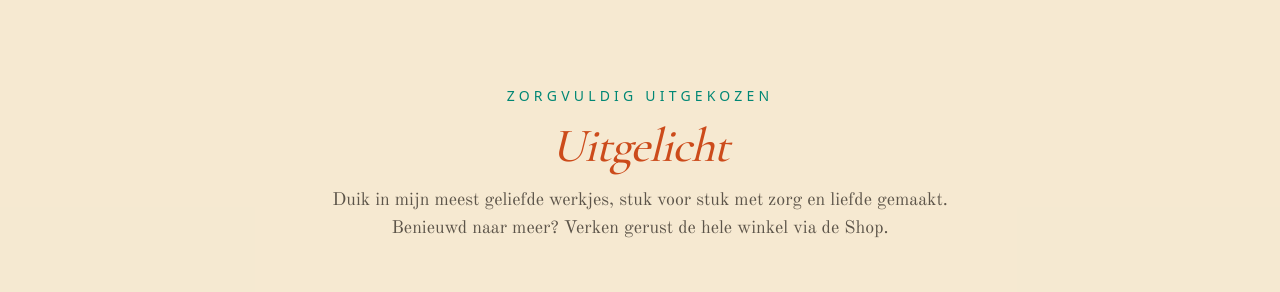
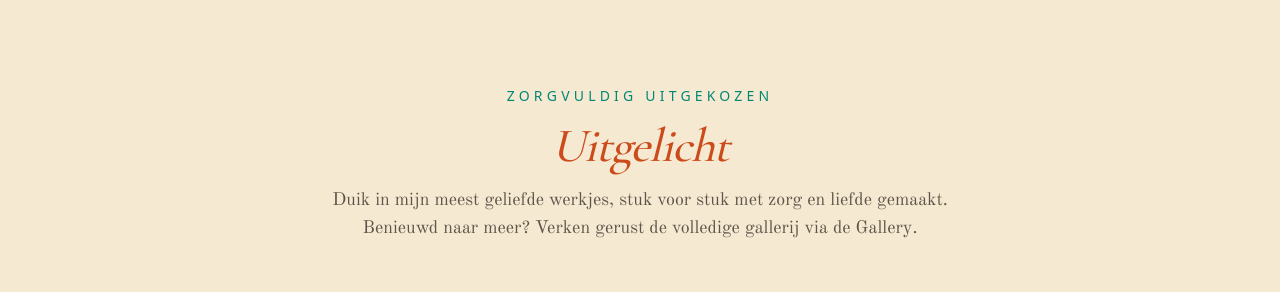
Before and after one commit to Tim-Smans/byle-webshop, a Next.js app: page / in a window 1280 px wide. Shown: the part 810-1102 px from the top of the page. Built offline with nearby package versions, Linux system fonts and the light colour scheme; no server answers; the database is empty; a web font is replaced by a local one.

Commit message:
Changed a message that still used shop instead of gallery

```diff
--- a/components/home/featured.tsx
+++ b/components/home/featured.tsx
@@ -79,7 +79,7 @@ const FeaturedPieces: FC = () => {
             <span className="italic font-medium">Uitgelicht</span>
           </h2>
           <p className="max-w-2xl mx-auto text-muted-foreground text-lg">
-            Duik in mijn meest geliefde werkjes, stuk voor stuk met zorg en liefde gemaakt. Benieuwd naar meer? Verken gerust de hele winkel via de Shop.
+            Duik in mijn meest geliefde werkjes, stuk voor stuk met zorg en liefde gemaakt. Benieuwd naar meer? Verken gerust de volledige gallerij via de Gallery.
           </p>
         </div>
 
```
